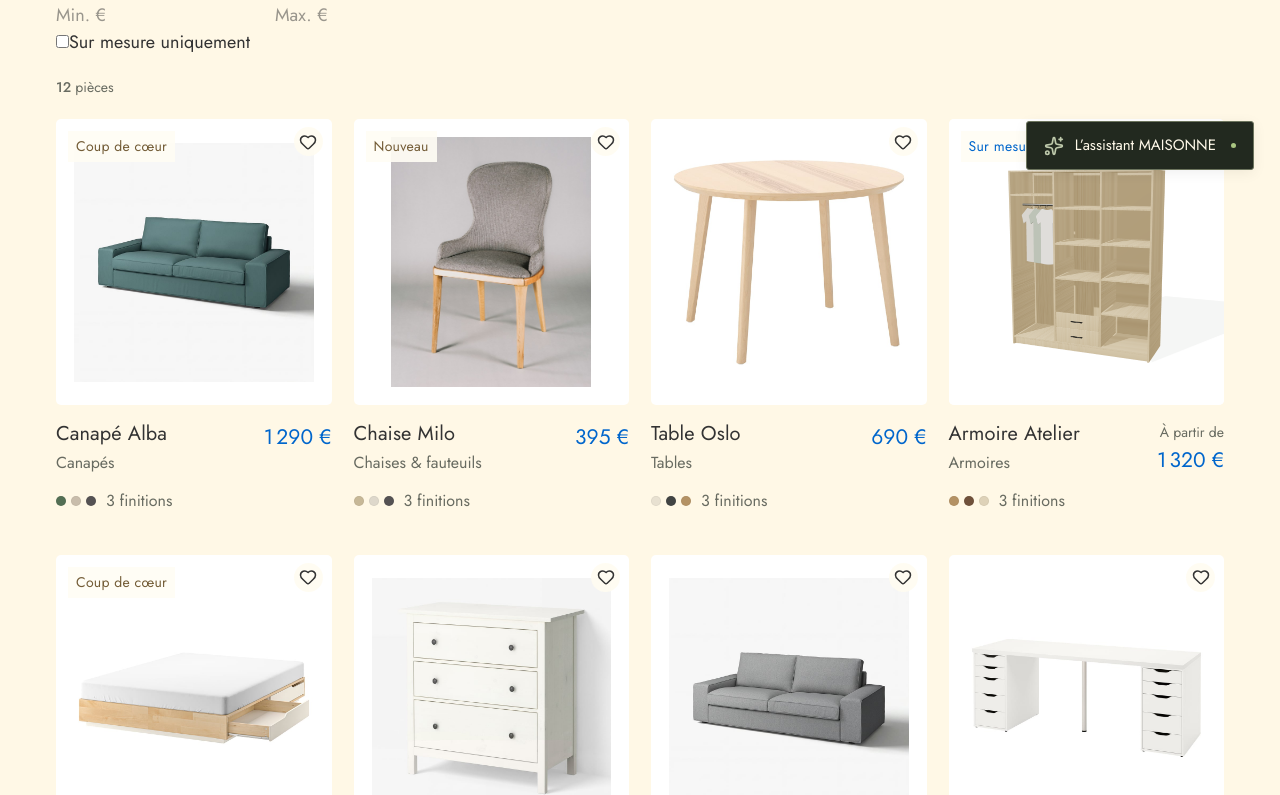
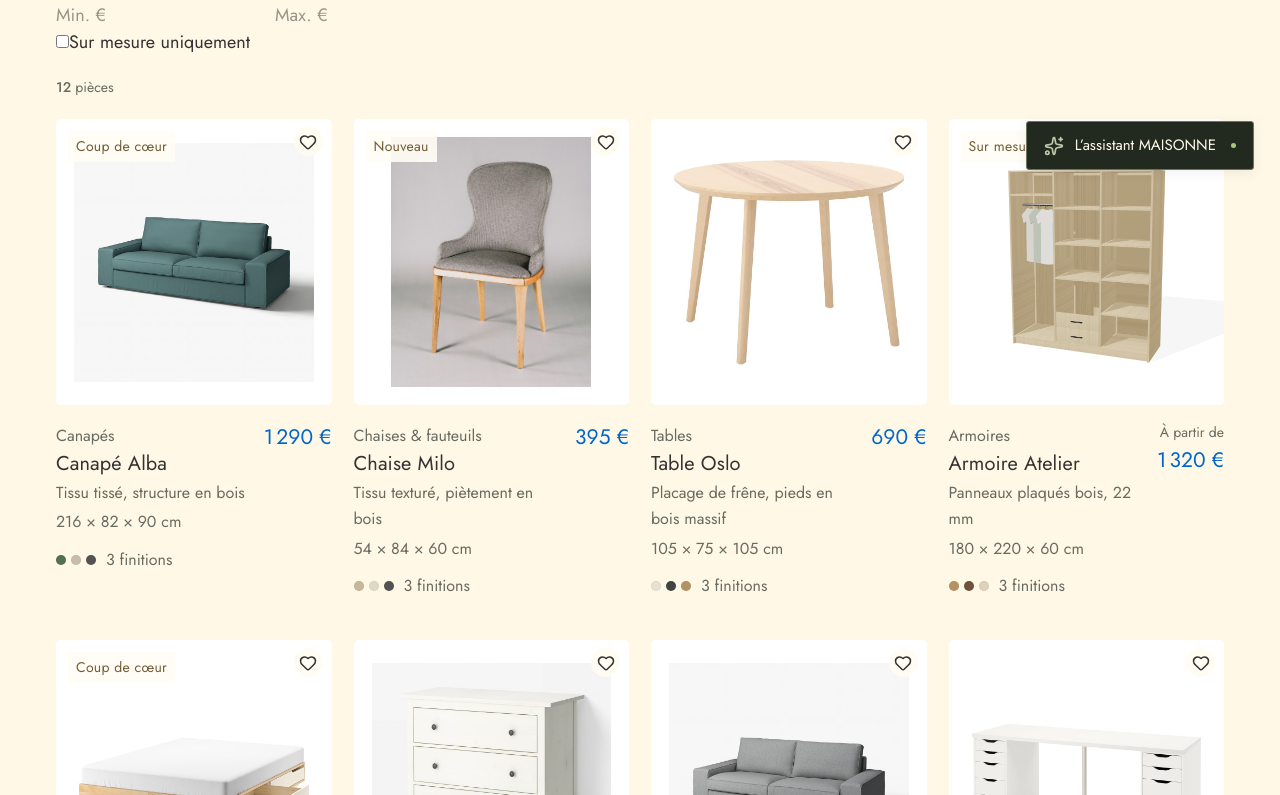
Before and after one commit to mishpesh/maisonne_hunt, a React (Vite) app: page /collection in a window 1280 px wide. Shown: the part 605-1400 px from the top of the page. Built offline with nearby package versions, Linux system fonts and the light colour scheme.

Commit message:
Sync MAISONNE concept refresh

```diff
--- a/src/components/ProductCard.tsx
+++ b/src/components/ProductCard.tsx
@@ -4,9 +4,11 @@ import { imageUrl } from "../data";
 import type { Product } from "../data";
 import { money } from "../i18n";
 import { useStore } from "../store";
+
 export default function ProductCard({ product: p }: { product: Product }) {
   const { lang, t, favourites, toggleFavourite } = useStore();
   const fav = favourites.includes(p.id);
+
   return (
     <article className="product-card">
       <div className="product-image">
@@ -19,7 +21,7 @@ export default function ProductCard({ product: p }: { product: Product }) {
           />
         </Link>
         {p.badge && (
-          <span className={`product-badge ${p.custom ? "blue" : ""}`}>
+          <span className={`product-badge ${p.custom ? "custom" : ""}`}>
             {t(p.badge)}
           </span>
         )}
@@ -37,11 +39,15 @@ export default function ProductCard({ product: p }: { product: Product }) {
         </Link>
       </div>
       <div className="product-info">
-        <div>
+        <div className="product-copy">
+          <p className="product-category">{t(p.category)}</p>
           <Link to={`/product/${p.id}`}>
             <h3>{p.name[lang]}</h3>
           </Link>
-          <p>{t(p.category)}</p>
+          <p className="product-material">{p.material[lang]}</p>
+          <p className="product-dimensions">
+            {p.dimensions[0]} × {p.dimensions[1]} × {p.dimensions[2]} cm
+          </p>
         </div>
         <span className="price">
           {p.custom && <small>{t("from")} </small>}
@@ -49,12 +55,15 @@ export default function ProductCard({ product: p }: { product: Product }) {
         </span>
       </div>
       <div className="card-swatches">
-        {p.colors.map((c, i) => (
-          <span key={c} style={{ background: c }} title={t(p.finishNames[i])} />
+        {p.colors.map((color, index) => (
+          <span
+            key={color}
+            style={{ background: color }}
+            title={t(p.finishNames[index])}
+            aria-label={t(p.finishNames[index])}
+          />
         ))}
-        <small>
-          {p.colors.length} {t("finishes")}
-        </small>
+        <small>{p.colors.length} {t("finishes")}</small>
       </div>
     </article>
   );
```
